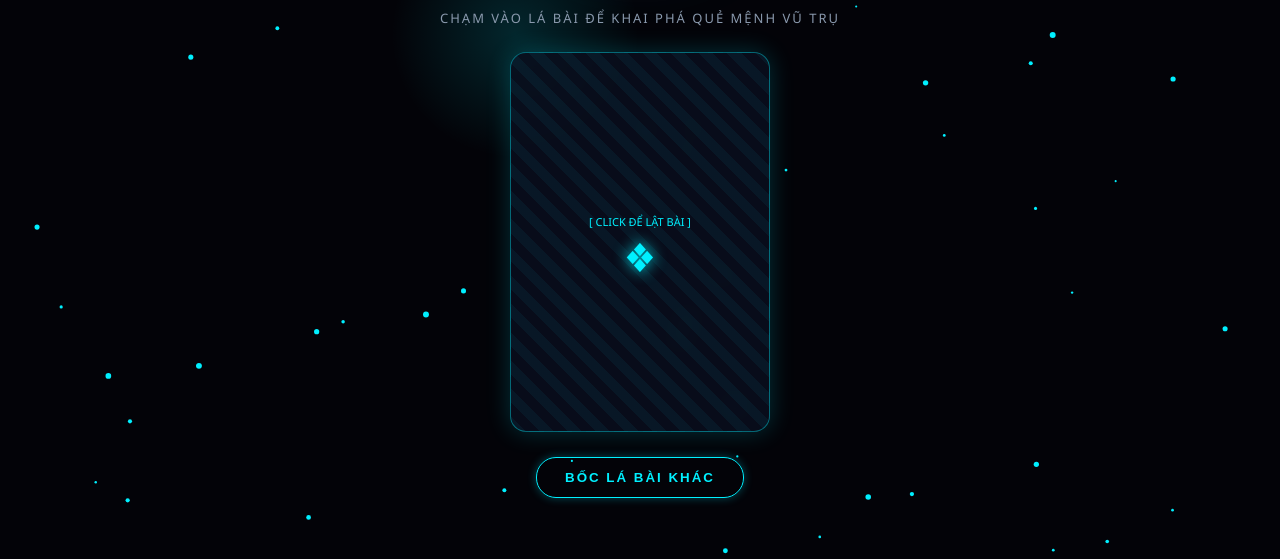
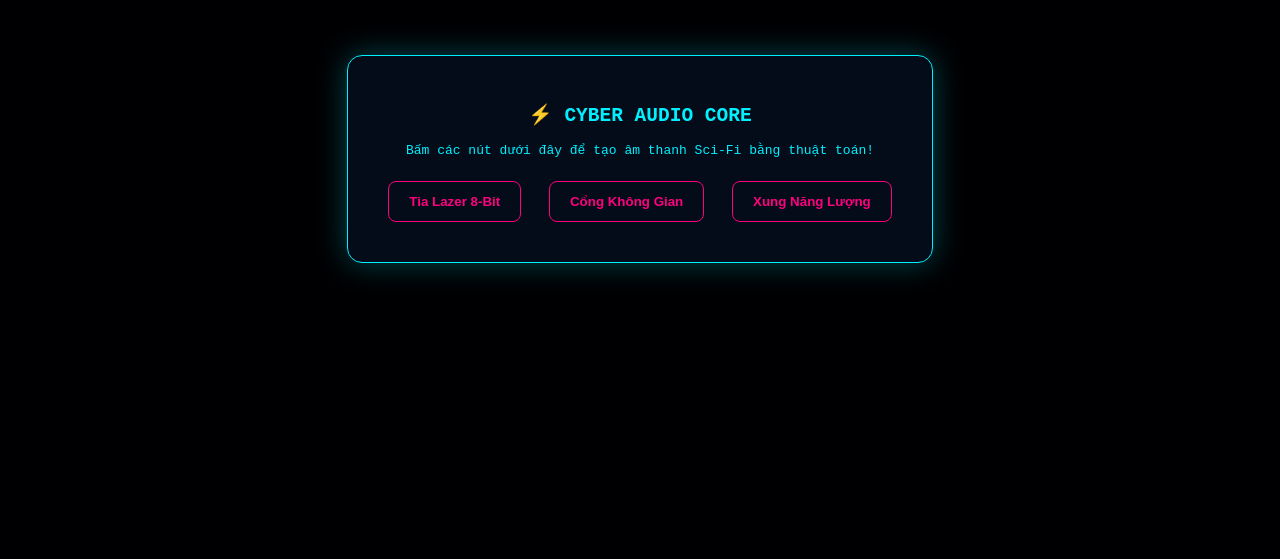
Before and after one commit to ildnminhil-bot/ildnminhil-bot.github.io.3, a plain HTML site: page index.html in a window 1280 px wide. Shown: the part 241-800 px from the top of the page. Drawn offline with Linux system fonts and the light colour scheme.

Commit message:
Update index.html

```diff
--- a/index.html
+++ b/index.html
@@ -2,306 +2,89 @@
 <html lang="vi">
 <head>
   <meta charset="UTF-8">
-  <meta name="viewport" content="width=device-width, initial-scale=1.0">
-  <title>DREAMCORE AI — Cyberpunk Universe</title>
+  <title>CYBER AUDIO SYNTHESIZER</title>
   <style>
-    * { box-sizing: border-box; margin: 0; padding: 0; user-select: none; }
-    body {
-      font-family: 'Segoe UI', Tahoma, Geneva, Verdana, sans-serif;
-      background: #030308;
-      color: #00f0ff;
-      height: 100vh;
-      overflow: hidden;
-      display: flex;
-      flex-direction: column;
-      align-items: center;
-      justify-content: center;
-    }
-
-    /* Canvas Nền Hạt Tương Tác */
-    #bgCanvas {
-      position: absolute;
-      top: 0; left: 0;
-      width: 100%; height: 100%;
-      z-index: 1;
-    }
-
-    /* Vệt Sáng Con Trỏ Chuột */
-    .cursor-glow {
-      position: absolute;
-      width: 250px; height: 250px;
-      background: radial-gradient(circle, rgba(0, 240, 255, 0.15) 0%, transparent 70%);
-      border-radius: 50%;
-      pointer-events: none;
-      transform: translate(-50%, -50%);
-      z-index: 2;
-    }
-
-    /* Container Chính */
-    .main-container {
-      position: relative;
-      z-index: 10;
-      display: flex;
-      flex-direction: column;
-      align-items: center;
-      gap: 25px;
-      text-align: center;
-    }
-
-    /* Quả Cầu AI Core 3D */
-    .ai-core {
-      width: 100px; height: 100px;
-      border-radius: 50%;
-      background: radial-gradient(circle, #ff007f 10%, #00f0ff 60%, transparent 100%);
-      box-shadow: 0 0 30px #00f0ff, 0 0 60px #ff007f, inset 0 0 20px #ffffff;
-      animation: pulse 3s infinite ease-in-out;
-      cursor: pointer;
-      transition: transform 0.3s;
-    }
-    .ai-core:hover {
-      transform: scale(1.15) rotate(180deg);
-    }
-
-    @keyframes pulse {
-      0%, 100% { transform: scale(1); box-shadow: 0 0 30px #00f0ff, 0 0 60px #ff007f; }
-      50% { transform: scale(1.08); box-shadow: 0 0 50px #ff007f, 0 0 90px #00f0ff; }
-    }
-
-    h1 {
-      font-size: 28px;
-      letter-spacing: 4px;
-      text-shadow: 0 0 15px #00f0ff;
-      text-transform: uppercase;
-    }
-
-    p.subtitle {
-      font-size: 13px;
-      color: #8a99ad;
-      letter-spacing: 2px;
-    }
-
-    /* Thẻ Bài Tarot 3D */
-    .card-stage {
-      perspective: 1000px;
-      width: 260px; height: 380px;
-    }
-
-    .card {
-      width: 100%; height: 100%;
-      position: relative;
-      transform-style: preserve-3d;
-      transition: transform 0.8s cubic-bezier(0.175, 0.885, 0.32, 1.275);
-      cursor: pointer;
-    }
-
-    .card.flipped {
-      transform: rotateY(180deg);
-    }
-
-    .card-face {
-      position: absolute;
-      width: 100%; height: 100%;
-      backface-visibility: hidden;
-      border-radius: 16px;
-      border: 1px solid rgba(0, 240, 255, 0.4);
-      display: flex;
-      flex-direction: column;
-      justify-content: center;
-      align-items: center;
-      padding: 20px;
-      box-shadow: 0 0 25px rgba(0, 240, 255, 0.2);
-      backdrop-filter: blur(10px);
-    }
-
-    /* Mặt Sau Lá Bài */
-    .card-back {
-      background: rgba(10, 15, 30, 0.85);
-      background-image: repeating-linear-gradient(45deg, rgba(0, 240, 255, 0.05) 0, rgba(0, 240, 255, 0.05) 10px, transparent 0, transparent 20px);
-    }
-
-    .card-back::after {
-      content: '❖';
-      font-size: 40px;
-      color: #00f0ff;
-      text-shadow: 0 0 15px #00f0ff;
-    }
-
-    /* Mặt Trước Lá Bài */
-    .card-front {
-      background: rgba(15, 5, 25, 0.9);
-      transform: rotateY(180deg);
-      border-color: #ff007f;
-      box-shadow: 0 0 30px rgba(255, 0, 127, 0.4);
-    }
-
-    .card-title {
-      font-size: 20px;
-      color: #ff007f;
-      margin-bottom: 10px;
-      text-shadow: 0 0 10px #ff007f;
-    }
-
-    .card-stats {
-      font-size: 12px;
-      color: #00f0ff;
-      margin-bottom: 15px;
-      line-height: 1.6;
-    }
-
-    .card-lore {
-      font-size: 13px;
-      color: #d1d5db;
-      font-style: italic;
-      line-height: 1.4;
-    }
-
-    /* Nút Bấm Neon */
-    .btn-action {
-      padding: 12px 28px;
-      background: transparent;
-      border: 1px solid #00f0ff;
-      color: #00f0ff;
-      font-weight: bold;
-      letter-spacing: 2px;
-      border-radius: 20px;
-      cursor: pointer;
-      transition: all 0.3s;
-      box-shadow: 0 0 10px rgba(0, 240, 255, 0.3);
-    }
-
-    .btn-action:hover {
-      background: #00f0ff;
-      color: #000;
-      box-shadow: 0 0 25px #00f0ff;
-    }
+    body { margin: 0; background: #020208; color: #00f0ff; font-family: monospace; display: flex; flex-direction: column; align-items: center; justify-content: center; height: 100vh; overflow: hidden; }
+    canvas { position: absolute; top: 0; left: 0; width: 100%; height: 100%; z-index: 1; }
+    .ui { position: relative; z-index: 10; text-align: center; background: rgba(5,15,30,0.85); padding: 30px; border-radius: 15px; border: 1px solid #00f0ff; box-shadow: 0 0 30px rgba(0,240,255,0.3); }
+    button { margin: 10px; padding: 12px 20px; background: transparent; border: 1px solid #ff007f; color: #ff007f; font-weight: bold; cursor: pointer; border-radius: 8px; transition: 0.3s; }
+    button:hover { background: #ff007f; color: white; box-shadow: 0 0 15px #ff007f; }
   </style>
 </head>
 <body>
-
-  <canvas id="bgCanvas"></canvas>
-  <div class="cursor-glow" id="cursorGlow"></div>
-
-  <div class="main-container">
-    <div class="ai-core" onclick="resetCard()" title="Click để giải phóng năng lượng"></div>
-    <h1>DREAMCORE AI</h1>
-    <p class="subtitle">CHẠM VÀO LÁ BÀI ĐỂ KHAI PHÁ QUẺ MỆNH VŨ TRỤ</p>
-
-    <!-- Thẻ Bài 3D -->
-    <div class="card-stage">
-      <div class="card" id="tarotCard" onclick="flipCard()">
-        <div class="card-face card-back">
-          <span style="font-size: 11px; margin-top: 15px; color: #00f0ff;">[ CLICK ĐỂ LẬT BÀI ]</span>
-        </div>
-        <div class="card-face card-front">
-          <div class="card-title" id="cardName">THE MATRIX</div>
-          <div class="card-stats" id="cardStats">POWER: 99 | SYNC: 100%</div>
-          <div class="card-lore" id="cardLore">"Vũ trụ đang tái cấu trúc các dòng dữ liệu để mở ra lối đi mới cho bạn."</div>
-        </div>
-      </div>
-    </div>
-
-    <button class="btn-action" onclick="drawNewCard()">BỐC LÁ BÀI KHÁC</button>
+  <canvas id="canvas"></canvas>
+  <div class="ui">
+    <h2>⚡ CYBER AUDIO CORE</h2>
+    <p>Bấm các nút dưới đây để tạo âm thanh Sci-Fi bằng thuật toán!</p>
+    <button onclick="playLaser()">Tia Lazer 8-Bit</button>
+    <button onclick="playWarp()">Cổng Không Gian</button>
+    <button onclick="playPulse()">Xung Năng Lượng</button>
   </div>
 
   <script>
-    // 1. Xử lý Nền Hạt Interactive Canvas
-    const canvas = document.getElementById('bgCanvas');
-    const ctx = canvas.getContext('2d');
-    let particles = [];
-    const mouse = { x: null, y: null };
+    // 1. Khởi tạo Web Audio API
+    const audioCtx = new (window.AudioContext || window.webkitAudioContext)();
 
-    function resizeCanvas() {
-      canvas.width = window.innerWidth;
-      canvas.height = window.innerHeight;
-    }
-    window.addEventListener('resize', resizeCanvas);
-    resizeCanvas();
-
-    window.addEventListener('mousemove', (e) => {
-      mouse.x = e.x;
-      mouse.y = e.y;
-      document.getElementById('cursorGlow').style.left = e.x + 'px';
-      document.getElementById('cursorGlow').style.top = e.y + 'px';
-    });
-
-    class Particle {
-      constructor() {
-        this.x = Math.random() * canvas.width;
-        this.y = Math.random() * canvas.height;
-        this.size = Math.random() * 2 + 1;
-        this.speedX = (Math.random() - 0.5) * 1.5;
-        this.speedY = (Math.random() - 0.5) * 1.5;
-      }
-      update() {
-        this.x += this.speedX;
-        this.y += this.speedY;
-
-        if (this.x < 0 || this.x > canvas.width) this.speedX *= -1;
-        if (this.y < 0 || this.y > canvas.height) this.speedY *= -1;
-
-        // Tương tác khi di chuột gần
-        let dx = mouse.x - this.x;
-        let dy = mouse.y - this.y;
-        let dist = Math.sqrt(dx * dx + dy * dy);
-        if (dist < 100) {
-          this.x -= dx * 0.03;
-          this.y -= dy * 0.03;
-        }
-      }
-      draw() {
-        ctx.fillStyle = '#00f0ff';
-        ctx.beginPath();
-        ctx.arc(this.x, this.y, this.size, 0, Math.PI * 2);
-        ctx.fill();
-      }
+    function playLaser() {
+      let osc = audioCtx.createOscillator();
+      let gain = audioCtx.createGain();
+      osc.type = 'sawtooth';
+      osc.frequency.setValueAtTime(800, audioCtx.currentTime);
+      osc.frequency.exponentialRampToValueAtTime(100, audioCtx.currentTime + 0.2);
+      gain.gain.setValueAtTime(0.3, audioCtx.currentTime);
+      gain.gain.linearRampToValueAtTime(0.01, audioCtx.currentTime + 0.2);
+      osc.connect(gain); gain.connect(audioCtx.destination);
+      osc.start(); osc.stop(audioCtx.currentTime + 0.2);
+      triggerWave();
     }
 
-    for (let i = 0; i < 70; i++) particles.push(new Particle());
-
-    function animate() {
-      ctx.clearRect(0, 0, canvas.width, canvas.height);
-      particles.forEach(p => {
-        p.update();
-        p.draw();
-      });
-      requestAnimationFrame(animate);
-    }
-    animate();
-
-    // 2. Dữ liệu các lá bài AI Tarot Cyberpunk
-    const tarotData = [
-      { name: "THE CYBER ORACLE", stats: "LUCK: ★★★★★ | FOCUS: 95%", lore: "Mọi quyết định hôm nay đều được thuật toán vũ trụ ủng hộ tuyệt đối." },
-      { name: "NEON DRAGON", stats: "POWER: ★★★★☆ | ENERGY: 88%", lore: "Cơ hội bất ngờ sẽ xuất hiện từ một người bạn hoặc kết nối cũ." },
-      { name: "QUANTUM PHOENIX", stats: "REBIRTH: ★★★★★ | SHIELD: 100%", lore: "Những khó khăn nhỏ chỉ là đòn bẩy giúp bạn bứt phá rực rỡ hơn." },
-      { name: "VOID WALKER", stats: "MYSTERY: ★★★☆☆ | INTUITION: 92%", lore: "Hãy tin vào linh cảm của bản thân, câu trả lời nằm ngay bên trong bạn." }
-    ];
-
-    let isFlipped = false;
-
-    function flipCard() {
-      const card = document.getElementById('tarotCard');
-      card.classList.toggle('flipped');
-      isFlipped = !isFlipped;
+    function playWarp() {
+      let osc = audioCtx.createOscillator();
+      let gain = audioCtx.createGain();
+      osc.type = 'sine';
+      osc.frequency.setValueAtTime(150, audioCtx.currentTime);
+      osc.frequency.exponentialRampToValueAtTime(600, audioCtx.currentTime + 0.5);
+      gain.gain.setValueAtTime(0.4, audioCtx.currentTime);
+      gain.gain.linearRampToValueAtTime(0.01, audioCtx.currentTime + 0.5);
+      osc.connect(gain); gain.connect(audioCtx.destination);
+      osc.start(); osc.stop(audioCtx.currentTime + 0.5);
+      triggerWave();
     }
 
-    function resetCard() {
-      const card = document.getElementById('tarotCard');
-      card.classList.remove('flipped');
-      isFlipped = false;
+    function playPulse() {
+      let osc = audioCtx.createOscillator();
+      let gain = audioCtx.createGain();
+      osc.type = 'square';
+      osc.frequency.setValueAtTime(60, audioCtx.currentTime);
+      gain.gain.setValueAtTime(0.5, audioCtx.currentTime);
+      gain.gain.linearRampToValueAtTime(0.01, audioCtx.currentTime + 0.4);
+      osc.connect(gain); gain.connect(audioCtx.destination);
+      osc.start(); osc.stop(audioCtx.currentTime + 0.4);
+      triggerWave();
     }
 
-    function drawNewCard() {
-      const card = document.getElementById('tarotCard');
-      card.classList.remove('flipped');
+    // 2. Hiệu ứng Sóng Âm trên Canvas
+    const canvas = document.getElementById('canvas');
+    const ctx = canvas.getContext('2d');
+    canvas.width = window.innerWidth; canvas.height = window.innerHeight;
+    let radius = 0, opacity = 0;
 
-      setTimeout(() => {
-        const randomItem = tarotData[Math.floor(Math.random() * tarotData.length)];
-        document.getElementById('cardName').innerText = randomItem.name;
-        document.getElementById('cardStats').innerText = randomItem.stats;
-        document.getElementById('cardLore').innerText = `"${randomItem.lore}"`;
-        card.classList.add('flipped');
-      }, 400);
+    function triggerWave() { radius = 10; opacity = 1; }
+
+    function draw() {
+      ctx.fillStyle = 'rgba(2, 2, 8, 0.2)';
+      ctx.fillRect(0, 0, canvas.width, canvas.height);
+      if (opacity > 0) {
+        ctx.beginPath();
+        ctx.arc(canvas.width/2, canvas.height/2, radius, 0, Math.PI * 2);
+        ctx.strokeStyle = `rgba(0, 240, 255, ${opacity})`;
+        ctx.lineWidth = 4;
+        ctx.stroke();
+        radius += 12; opacity -= 0.02;
+      }
+      requestAnimationFrame(draw);
     }
+    draw();
   </script>
 </body>
 </html>
```
